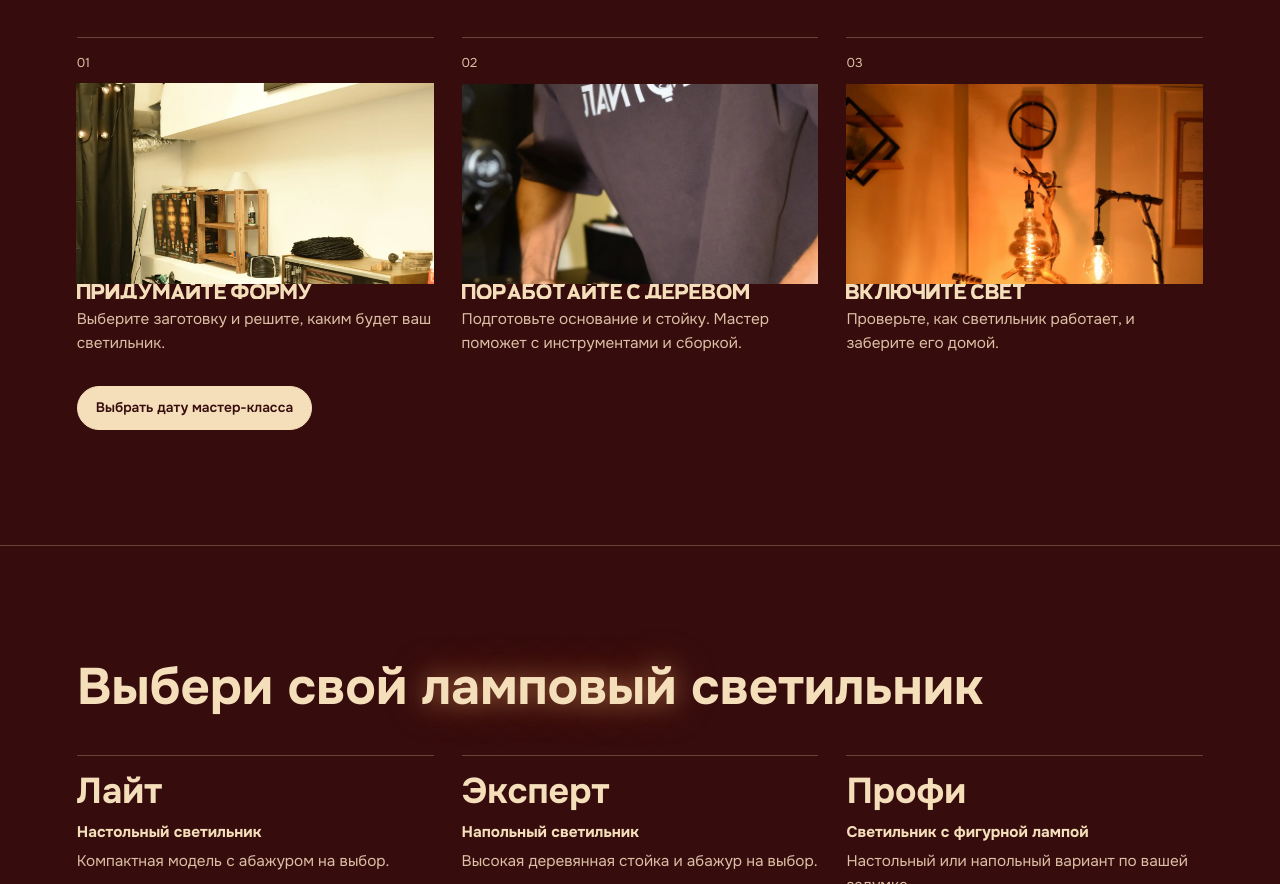
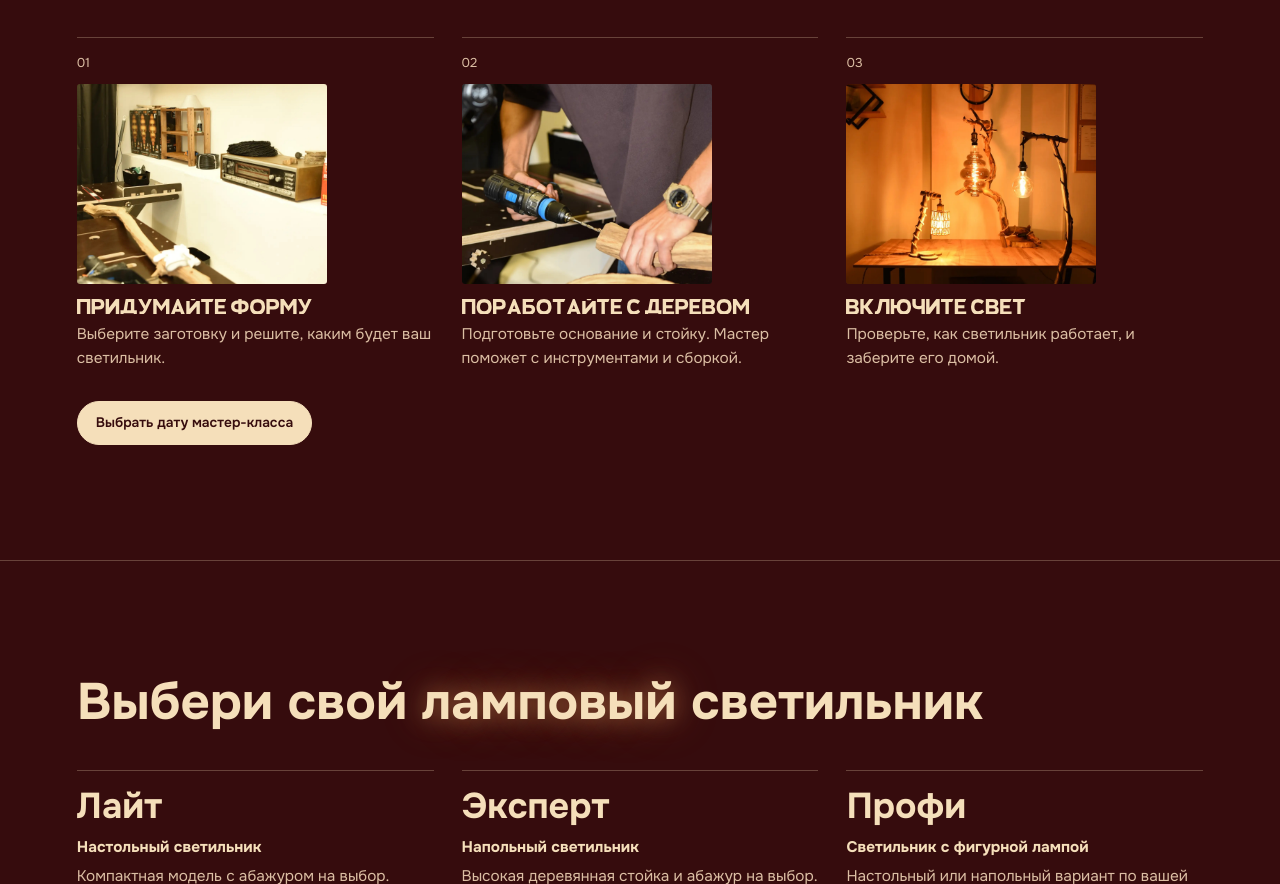
Before and after one commit to w-flopi/laitovaya-site, a plain HTML site: page dist/index.html in a window 1280 px wide. Shown: the part 1591-2475 px from the top of the page. Drawn offline with Linux system fonts and the light colour scheme; no server answers.

Commit message:
Scale workshop photos without changing their proportions

```diff
--- a/dist/index.html
+++ b/dist/index.html
@@ -26,7 +26,7 @@
 .footer-grid a:hover{color:var(--ink)}
 .footer-brand{font-size:1.45rem}
 @media(max-width:760px){.visit-grid,.footer-grid{grid-template-columns:1fr}}
-#workshop .step-image{max-height:clamp(155px,25svh,235px)}
+#workshop .step-image{width:min(100%,clamp(194px,31.25svh,294px));aspect-ratio:1.25;overflow:hidden;border-radius:3px;margin-bottom:15px;background:var(--surface)}
 .lamp-showcase{display:grid;grid-template-columns:repeat(3,minmax(0,1fr));gap:28px}
 .lamp-showcase article{min-width:0;border-top:1px solid var(--line);padding-top:16px}
 .lamp-word{text-shadow:0 0 .48em #f4ab6678,0 0 .95em #f4ab664c}
```
